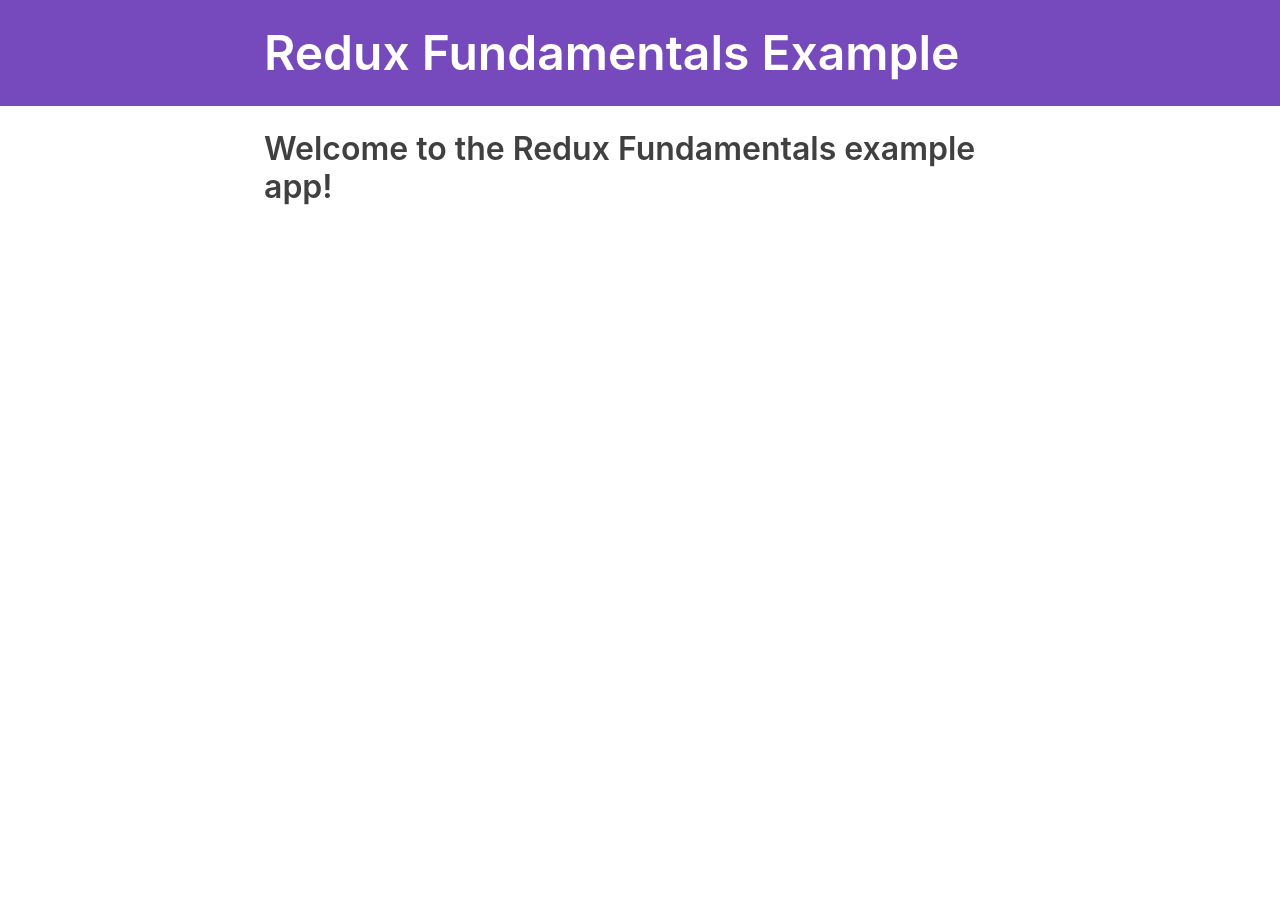
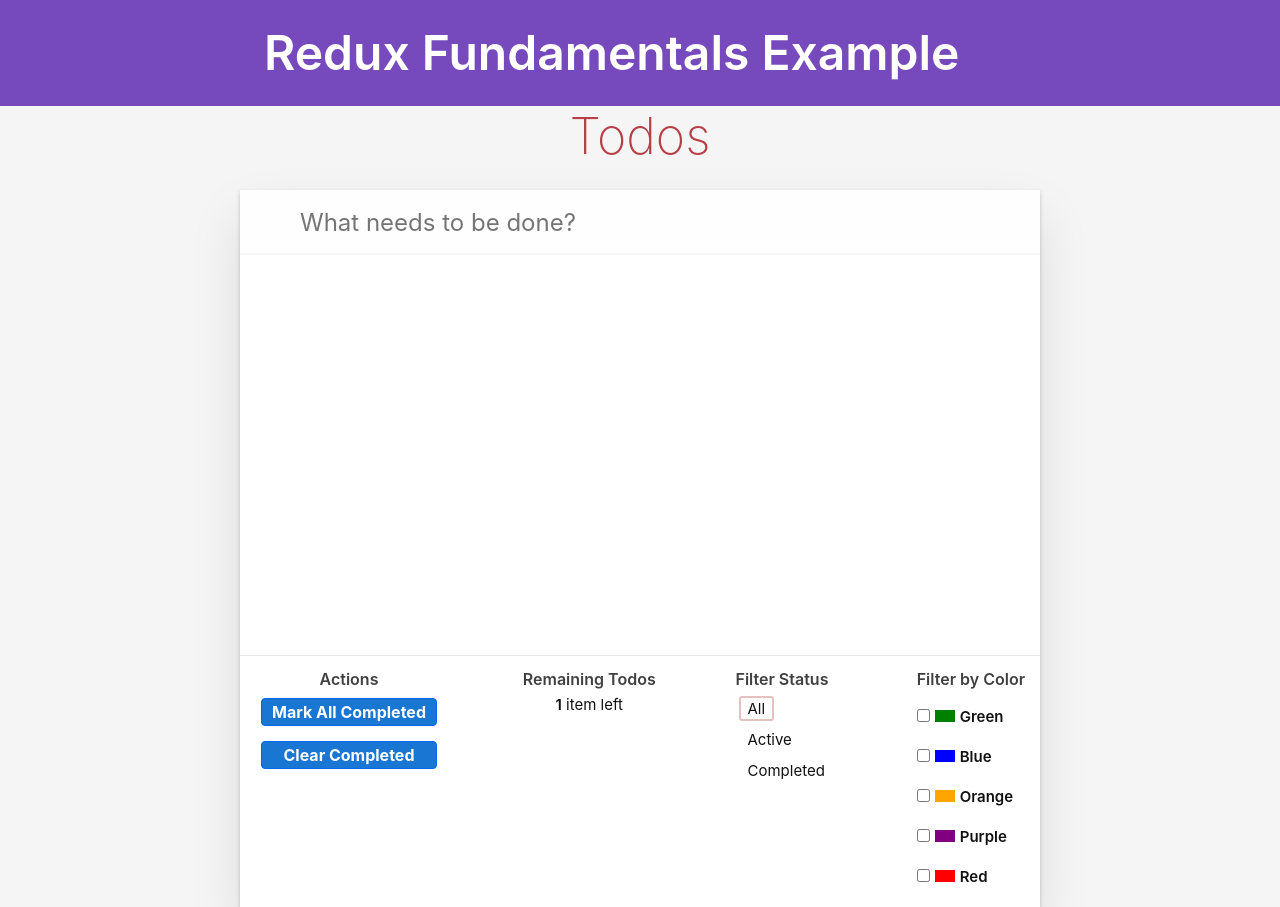
Before and after one commit to VladimirovMario/Sandbox, a React (Create React App) app in the folder 02. Redux/02. Redux Documentation/03. Redux Fundamentals/redux-fundamentals-example-app-master/: page / in a window 1280 px wide. Before the commit the page ends 800 px from the top, so only its background shows below. Built offline with nearby package versions, Linux system fonts and the light colour scheme; what miragejs would draw is missing.

Commit message:
Designing the Component Tree
- Here's the initial React UI of this app before we start adding any Redux-related logic

```diff
--- a/02. Redux/02. Redux Documentation/03. Redux Fundamentals/redux-fundamentals-example-app-master/package.json
+++ b/02. Redux/02. Redux Documentation/03. Redux Fundamentals/redux-fundamentals-example-app-master/package.json
@@ -12,6 +12,7 @@
     "miragejs": "^0.1.35",
     "react": "^16.13.1",
     "react-dom": "^16.13.1",
+    "react-redux": "^8.1.3",
     "react-scripts": "^5.0.1",
     "redux": "^4.2.1",
     "redux-devtools-extension": "^2.13.9",
--- a/02. Redux/02. Redux Documentation/03. Redux Fundamentals/redux-fundamentals-example-app-master/src/App.js
+++ b/02. Redux/02. Redux Documentation/03. Redux Fundamentals/redux-fundamentals-example-app-master/src/App.js
@@ -1,4 +1,7 @@
 import React from 'react';
+import Header from './features/header/Header';
+import TodoList from './features/todos/TodoList';
+import Footer from './features/footer/Footer';
 
 function App() {
   return (
@@ -6,15 +9,19 @@ function App() {
       <nav>
         <section>
           <h1>Redux Fundamentals Example</h1>
+        </section>
+      </nav>
 
-          <div className="navContent">
-            <div className="navLinks"></div>
+      <main>
+        <section className="medium-container">
+          <h2>Todos</h2>
+          <div className="todoapp">
+            <Header />
+            <TodoList />
+            <Footer />
           </div>
         </section>
-      </nav>
-      <section>
-        <h2>Welcome to the Redux Fundamentals example app!</h2>
-      </section>
+      </main>
     </div>
   );
 }
--- /dev/null
+++ b/02. Redux/02. Redux Documentation/03. Redux Fundamentals/redux-fundamentals-example-app-master/src/features/filters/colors.js
@@ -0,0 +1,3 @@
+export const availableColors = ['green', 'blue', 'orange', 'purple', 'red'];
+
+export const capitalize = (s) => s[0].toUpperCase() + s.slice(1);
--- /dev/null
+++ b/02. Redux/02. Redux Documentation/03. Redux Fundamentals/redux-fundamentals-example-app-master/src/features/footer/Footer.js
@@ -0,0 +1,96 @@
+import { availableColors, capitalize } from '../filters/colors';
+import { StatusFilters } from '../filters/filtersSlice';
+
+const RemainingTodos = ({ count }) => {
+  const suffix = count === 1 ? '' : 's';
+
+  return (
+    <div className="todo-count">
+      <h5>Remaining Todos</h5>
+      <strong>{count}</strong> <span>item{suffix} left</span>
+    </div>
+  );
+};
+
+const StatusFilter = ({ value: status, onChange }) => {
+  const renderedFilters = Object.keys(StatusFilters).map((key) => {
+    const value = StatusFilters[key];
+
+    const handleClick = () => onChange(value);
+    const className = value === status ? 'selected' : '';
+
+    return (
+      <li key={value}>
+        <button className={className} onClick={handleClick}>
+          {key}
+        </button>
+      </li>
+    );
+  });
+
+  return (
+    <div className="filters statusFilters">
+      <h5>Filter Status</h5>
+      <ul>{renderedFilters}</ul>
+    </div>
+  );
+};
+
+const ColorFilters = ({ value: colors, onChange }) => {
+  const renderedColor = availableColors.map((color) => {
+    const checked = colors.includes(color);
+
+    const handleChange = () => {
+      const changeType = checked ? 'removed' : 'added';
+      onChange(color, changeType);
+    };
+
+    return (
+      <label key={color}>
+        <input
+          type="checkbox"
+          name={color}
+          checked={checked}
+          onChange={handleChange}
+        />
+        <span className="color-block" style={{ backgroundColor: color }}></span>
+        {capitalize(color)}
+      </label>
+    );
+  });
+
+  return (
+    <div className="filters colorFilters">
+      <h5>Filter by Color</h5>
+      <form className="colorSection">{renderedColor}</form>
+    </div>
+  );
+};
+
+export default function Footer() {
+  const status = StatusFilters.All;
+  const colors = [];
+  const todosRemaining = 1;
+
+  const onStatusChange = (status) => {
+    console.log('Status change: ', status);
+  };
+
+  const onColorChange = (color, changeType) => {
+    console.log('Color change: ', { color, changeType });
+  };
+
+  return (
+    <footer className="footer">
+      <div className="actions">
+        <h5>Actions</h5>
+        <button className="button">Mark All Completed</button>
+        <button className="button">Clear Completed</button>
+      </div>
+
+      <RemainingTodos count={todosRemaining} />
+      <StatusFilter value={status} onChange={onStatusChange} />
+      <ColorFilters value={colors} onChange={onColorChange} />
+    </footer>
+  );
+}
--- /dev/null
+++ b/02. Redux/02. Redux Documentation/03. Redux Fundamentals/redux-fundamentals-example-app-master/src/features/header/Header.js
@@ -0,0 +1,20 @@
+import { useState } from 'react';
+
+export default function Header() {
+  const [text, setText] = useState('');
+
+  const handleChange = (e) => {
+    setText(e.target.value);
+  };
+
+  return (
+    <header className="header">
+      <input
+        className="new-todo"
+        placeholder="What needs to be done?"
+        value={text}
+        onChange={handleChange}
+      />
+    </header>
+  );
+}
--- /dev/null
+++ b/02. Redux/02. Redux Documentation/03. Redux Fundamentals/redux-fundamentals-example-app-master/src/features/todos/TodoList.js
@@ -0,0 +1,11 @@
+import TodoListItem from './TodoListItem';
+
+export default function TodoList() {
+  const todos = [];
+
+  const renderedListItems = todos.map((todo) => {
+    return <TodoListItem key={todo.id} todo={todo} />;
+  });
+
+  return <ul className="todo-list">{renderedListItems}</ul>;
+}
--- /dev/null
+++ b/02. Redux/02. Redux Documentation/03. Redux Fundamentals/redux-fundamentals-example-app-master/src/features/todos/TodoListItem.js
@@ -0,0 +1,56 @@
+import { availableColors, capitalize } from '../filters/colors';
+import { ReactComponent as TimesSolid } from './times-solid.svg';
+
+export default function TodoListItem({
+  todo,
+  onCompletedChange,
+  onColorChange,
+  onDelete,
+}) {
+  const { text, completed, color } = todo;
+
+  const handleCompletedChanged = (e) => {
+    onCompletedChange(e.target.checked);
+  };
+
+  const handleColorChanged = (e) => {
+    onColorChange(e.target.value);
+  };
+
+  const colorOptions = availableColors.map((color) => (
+    <option key={color} value={color}>
+      {capitalize(color)}
+    </option>
+  ));
+
+  return (
+    <li>
+      <div className="view">
+        <div className="segment label">
+          <input
+            className="toggle"
+            type="checkbox"
+            checked={completed}
+            onChange={handleCompletedChanged}
+          />
+          <div className="todo-text">{text}</div>
+        </div>
+
+        <div className="segment buttons">
+          <select
+            className="colorPicker"
+            value={color}
+            style={{ color }}
+            onChange={handleColorChanged}
+          >
+            <option value=""></option>
+            {colorOptions}
+          </select>
+          <button className="destroy" onClick={onDelete}>
+            <TimesSolid />
+          </button>
+        </div>
+      </div>
+    </li>
+  );
+}
--- a/02. Redux/02. Redux Documentation/03. Redux Fundamentals/redux-fundamentals-example-app-master/src/index.js
+++ b/02. Redux/02. Redux Documentation/03. Redux Fundamentals/redux-fundamentals-example-app-master/src/index.js
@@ -7,8 +7,6 @@ import './api/server';
 
 import store from './store';
 
-store.dispatch({ type: 'todos/todoAdded', payload: 'Learn about actions' });
-
 ReactDOM.render(
   <React.StrictMode>
     <App />
```
Also changed, not shown: 02. Redux/02. Redux Documentation/03. Redux Fundamentals/redux-fundamentals-example-app-master/src/features/todos/times-solid.svg (added), 1 other file (tests, documents, lock files or other folders).
